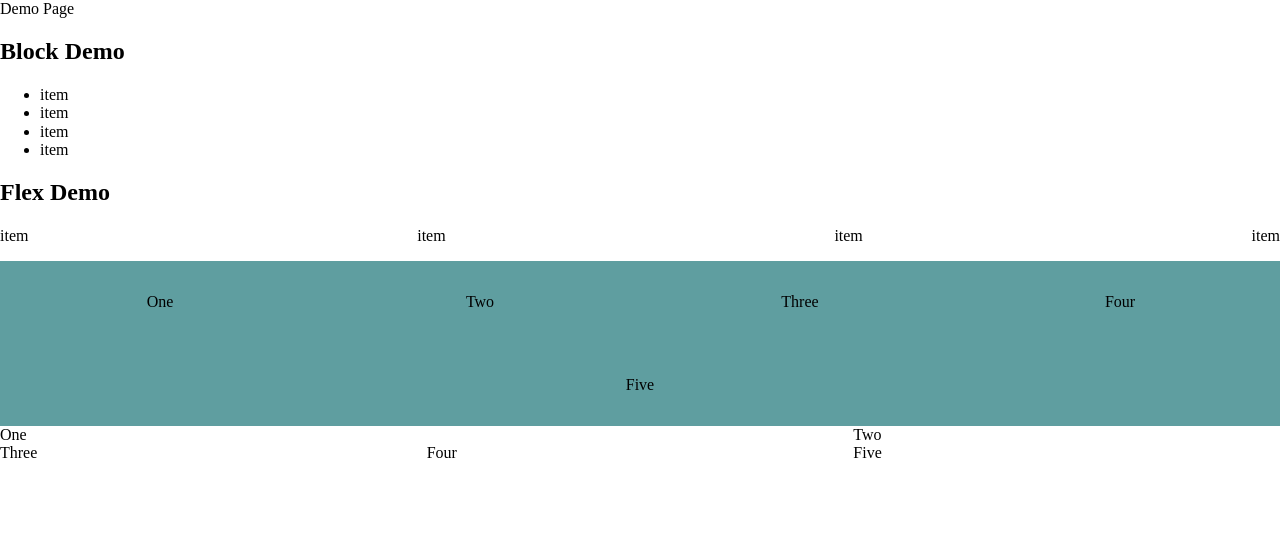
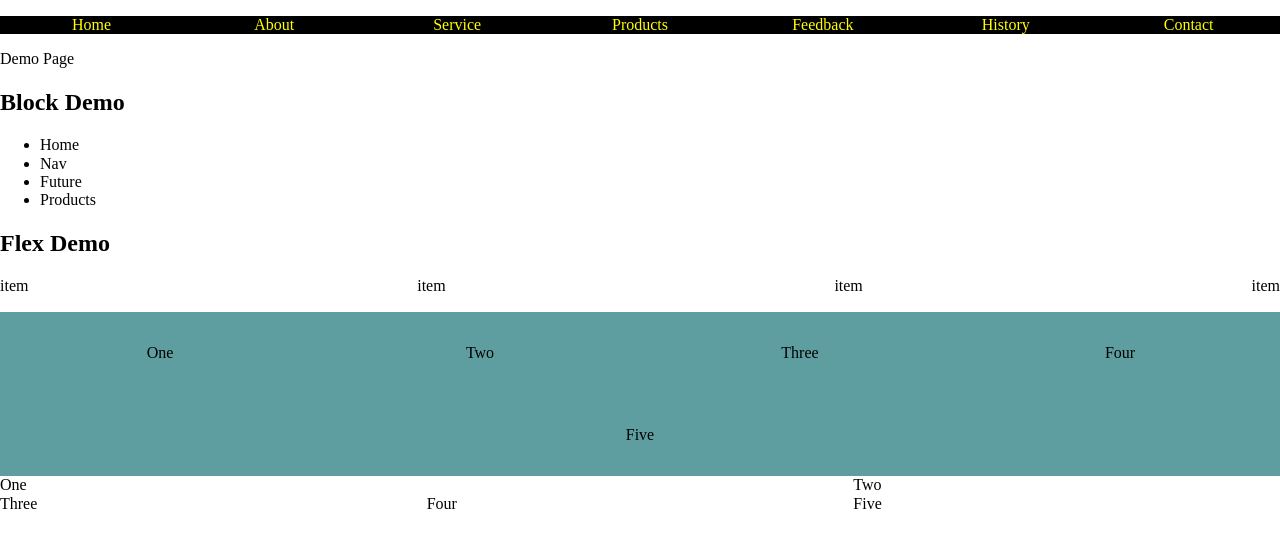
Before and after one commit to rupikonna/rupikonna.github.io, a plain HTML site: page examples/index.html in a window 1280 px wide. Drawn offline with Linux system fonts and the light colour scheme.

Commit message:
moved stuff

```diff
--- a/lesson4/css/lesson4.css
+++ b/examples/css/examples.css
@@ -5,14 +5,17 @@
 .inline-list.li {
     display: inline;
     padding: 0 2em;
+    border-color: yellow;
 }
 
 .flex-container {
     list-style-type: none;
     text-align: center;
+    border-color: blue;
 }
 
 .flex-container.li {
+    background-color: blue;
     padding: 0.8em 0;
 }
 
@@ -25,17 +28,43 @@
     flex-shrink: 1;
     flex-grow: 1;
 }
+
 .flex-wrapper {
     display: flex;
     flex-wrap: wrap;
 }
+
 .grid-wrapper {
     display: grid;
     grid-template-columns: 1fr;
+    border-width: 12px;
+    border-color: yellow;
 }
+
 .grid-one {
     grid-column: 1 / 3;
+
 }
+
+.menu {
+    background-color: black;
+    list-style: none;
+    text-align: center;
+    padding: 0;
+}
+
+.menu li:first-child {
+    display: block;
+}
+
+.menu a {
+    color: yellow;
+    text-decoration: none;
+}
+
+.responsive {}
+
+
 
 @media screen and (min-width: 390px) {
     .flex-container {
@@ -43,19 +72,41 @@
         justify-content: space-between;
         padding: 0;
     }
+
+    .menu {
+        color: yellow;
+        text-decoration: none;
+    }
 }
-@media screen and (min-width: 600px){
+
+@media screen and (min-width: 600px) {
+    .menu {
+        display: flex;
+    }
+
+    .menu li:first-child {
+        display: none;
+    }
+
+    .menu li {
+        display: block;
+        flex: 1 1 100%;
+    }
+
     .flex-child {
         flex-basis: 50%;
     }
+
     .grid-wrapper {
         grid-template-columns: 1fr 1fr;
     }
 }
-@media screen and (min-width: 960px){
+
+@media screen and (min-width: 960px) {
     .flex-child {
         flex-basis: 25%;
     }
+
     .grid-wrapper {
         grid-template-columns: 1fr 1fr 1fr;
     }
--- a/lesson4/index.html
+++ b/examples/index.html
@@ -8,8 +8,23 @@
     <title>Rexburg Weather</title>
     <meta name="description" content="Weather Web Site Plan">
     <link rel="stylesheet" href="../css/normalize.css">
-    <link rel="stylesheet" href="../lesson4/css/lesson4.css">
+    <link rel="stylesheet" href="../examples/css/examples.css">
 </head>
+
+<body>
+    <nav>
+        <ul class="menu">
+            <li><a href="" onclick="toggleMenu()">&#9776;</a>Menu</li>
+            <li><a href="">Home</a></li>
+            <li><a href="">About</a></li>
+            <li><a href="">Service</a></li>
+            <li><a href="">Products</a></li>
+            <li><a href="">Feedback</a></li>
+            <li><a href="">History</a></li>
+            <li><a href="">Contact</a></li>
+        </ul>
+    </nav>
+</body>
 
 <body>
     <header>Demo Page</header>
@@ -17,10 +32,10 @@
         <section>
             <h2>Block Demo</h2>
             <ul class="inline-list">
-                <li>item</li>
-                <li>item</li>
-                <li>item</li>
-                <li>item</li>
+                <li>Home</li>
+                <li>Nav</li>
+                <li>Future</li>
+                <li>Products</li>
             </ul>
         </section>
         <section>
--- /dev/null
+++ b/examples/js/index.js
@@ -0,0 +1,3 @@
+function toggleMenu() {
+    document.getElementsByClassName("menu")[0].classList.toggle("responsive");
+}
```
